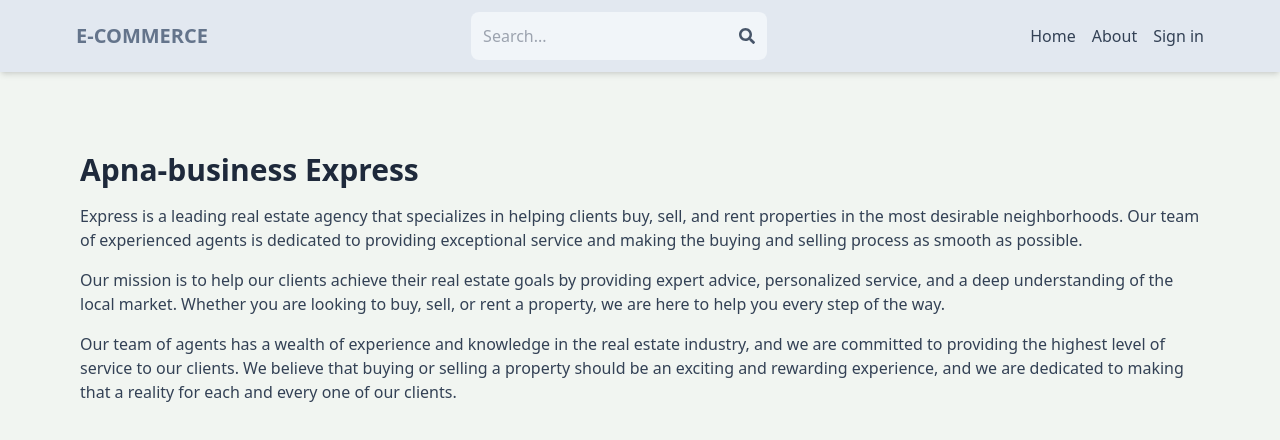
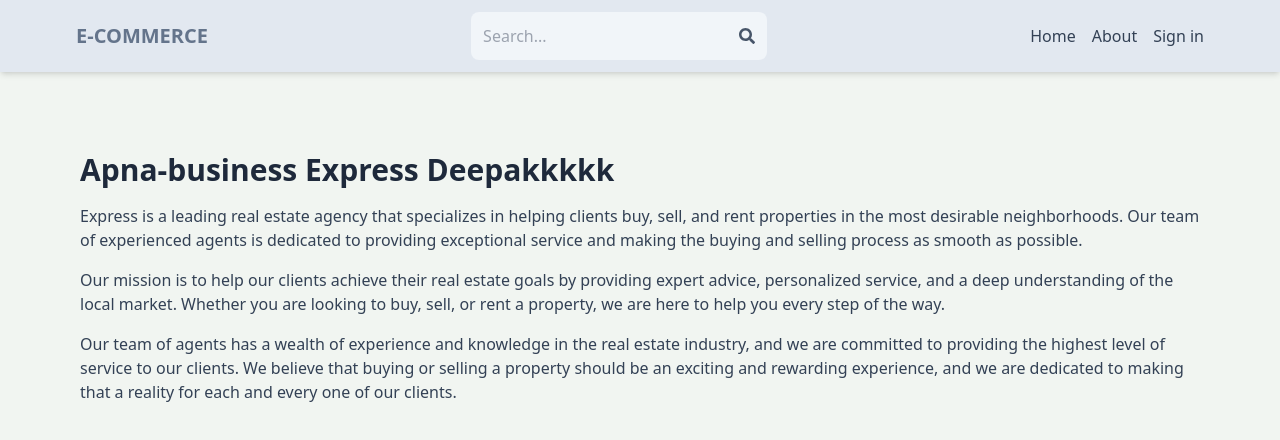
Before and after one commit to dharmender0801/awsfront-end, a React (Vite) app: page /about in a window 1280 px wide. Shown: the top 440 px of the page. Built offline with nearby package versions, Linux system fonts and the light colour scheme; no server answers.

Commit message:
test13dec23

```diff
--- a/src/pages/About.jsx
+++ b/src/pages/About.jsx
@@ -3,7 +3,7 @@
 export default function About() {
   return (
     <div className='py-20 px-4 max-w-6xl mx-auto'>
-      <h1 className='text-3xl font-bold mb-4 text-slate-800'>Apna-business Express</h1>
+      <h1 className='text-3xl font-bold mb-4 text-slate-800'>Apna-business Express Deepakkkkk</h1>
       <p className='mb-4 text-slate-700'>Express is a leading real estate agency that specializes in helping clients buy, sell, and rent properties in the most desirable neighborhoods. Our team of experienced agents is dedicated to providing exceptional service and making the buying and selling process as smooth as possible.</p>
       <p className='mb-4 text-slate-700'>
         Our mission is to help our clients achieve their real estate goals by providing expert advice, personalized service, and a deep understanding of the local market. Whether you are looking to buy, sell, or rent a property, we are here to help you every step of the way.
```
